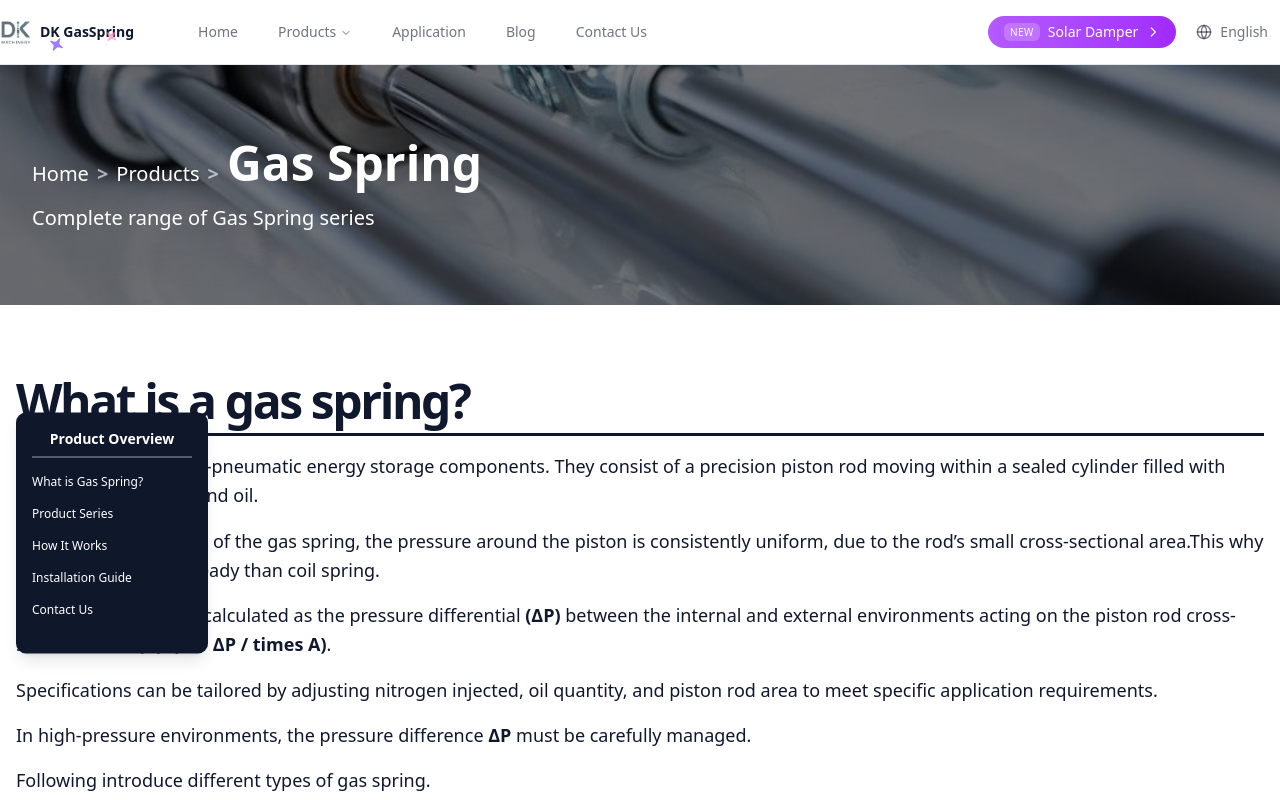
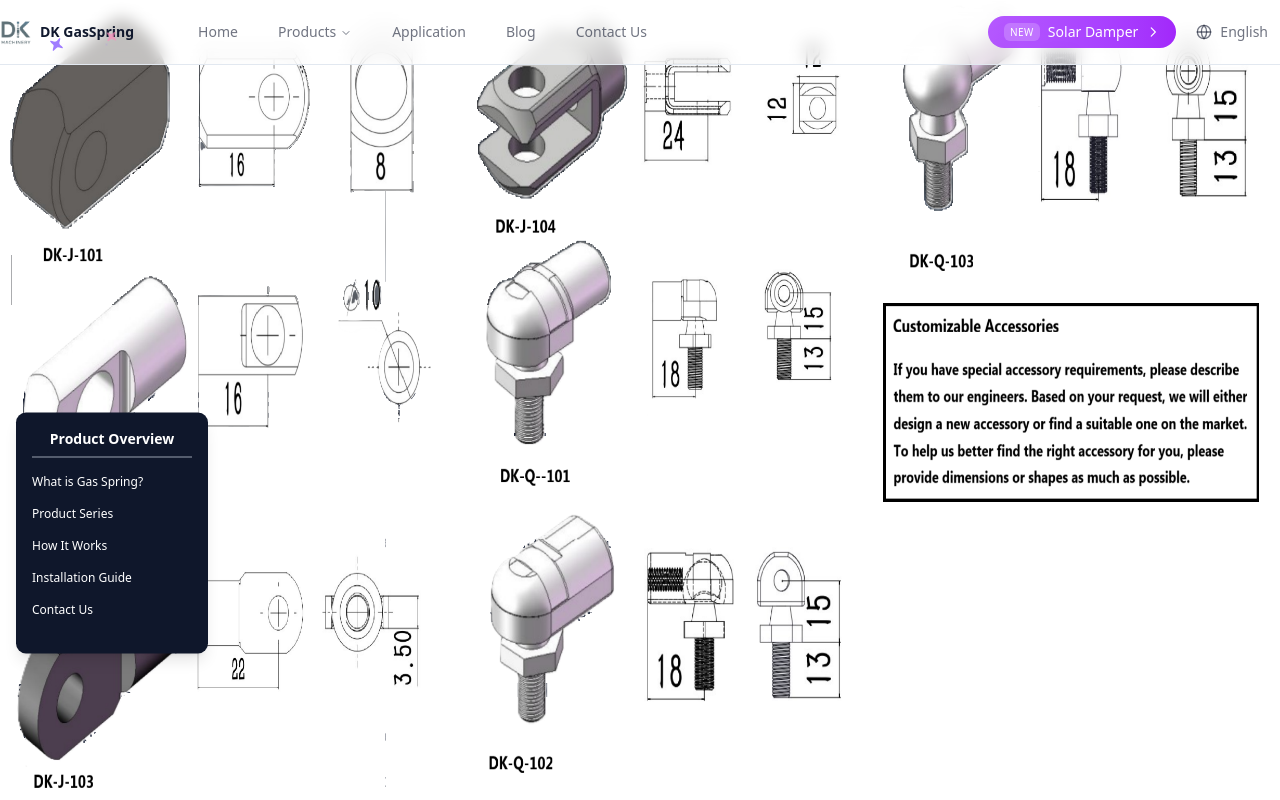
Before and after one commit to JOJOisUnstoppable/gas-spring, a Next.js app: page /en/products/category/gas-spring in a window 1280 px wide. Shown: the top 800 px of the page. Built offline with nearby package versions, Linux system fonts and the light colour scheme.

Commit message:
Feat: Replace img tag with next/image in page.tsx

```diff
--- a/src/app/[locale]/products/category/gas-spring/page.tsx
+++ b/src/app/[locale]/products/category/gas-spring/page.tsx
@@ -1,5 +1,3 @@
-
-/* eslint-disable @next/next/no-img-element */
 
 import { Locale } from '@/lib/i18n/config'
 import { getDictionary } from '@/lib/i18n/getDictionary'
@@ -15,6 +13,7 @@ import CalculationF1 from '@/components/products/CalculationF1'
 import GSInstallationGuide from '@/components/products/GSInstallationGuide'
 import CTA from '@/components/products/CTA'
 import FloatingNavMenu from '@/components/products/FloatingNavMenu'
+import Image from 'next/image'
 
 export default async function CategoryPage(
   props: {
@@ -85,7 +84,7 @@ export default async function CategoryPage(
         </div>
       </section>
 
-      <img src='/images/products_page/accessories.png' alt='gas-spring-accessories-picture' className="w-full h-auto" />
+      <Image src='/images/products_page/accessories.png' alt='gas-spring-accessories-picture' className="w-full h-auto" fill={true} sizes="100vw" />
 
 
 
```
